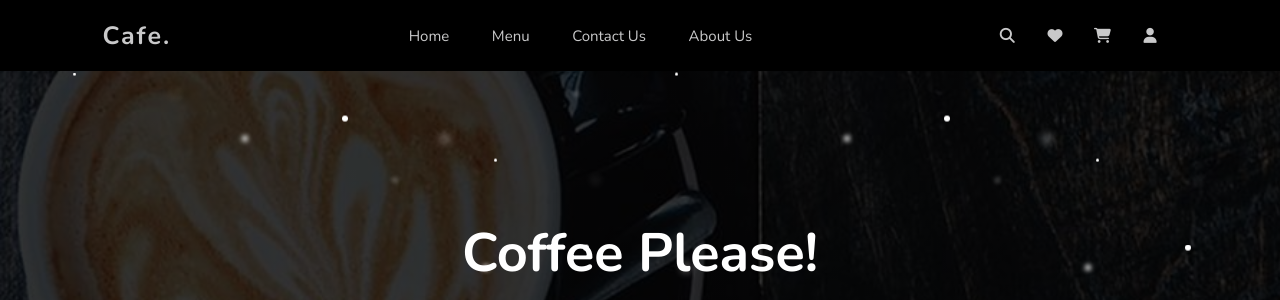
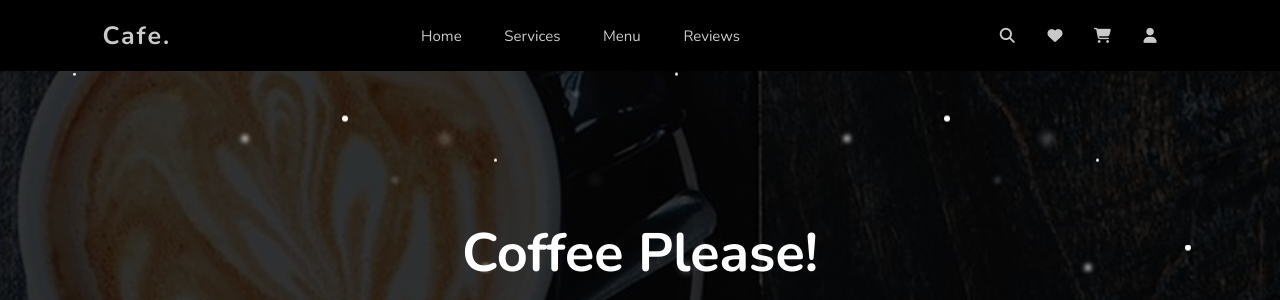
Before and after one commit to DonSanoj/Cafe, a PHP site: page / in a window 1280 px wide. Shown: the top 300 px of the page. Run offline with PHP 8.4, Linux system fonts and the light colour scheme; some libraries are stand-ins or nearby versions.

Commit message:
Update header

```diff
--- a/assets/css/header.css
+++ b/assets/css/header.css
@@ -1,10 +1,8 @@
 @import url('https://fonts.googleapis.com/css2?family=Nunito:wght@200;300;400;600;700&display=swap');
 
 :root {
-    /* --bg-color: #0B0C10; */
-    /* --blue: #66FCF1; */
     --bg-color: #000;
-    --header-background-color: rgba(251, 251, 253, .8);
+    --header-background-color: #432010;
     --hover-color: rgba(0, 0, 0, 1);
     --btn-color: rgb(41, 99, 215);
     --font-color: #fff;
--- a/includes/header.php
+++ b/includes/header.php
@@ -5,9 +5,9 @@
 
     <nav class="navbar">
         <a href="/index.php">Home</a>
-        <a href="/menu.php">Menu</a>
-        <a href="#">Contact Us</a>
-        <a href="#">About Us</a>
+        <a href="/menu.php">Services</a>
+        <a href="#">Menu</a>
+        <a href="#">Reviews</a>
     </nav>
 
     <div class="icons">
```
